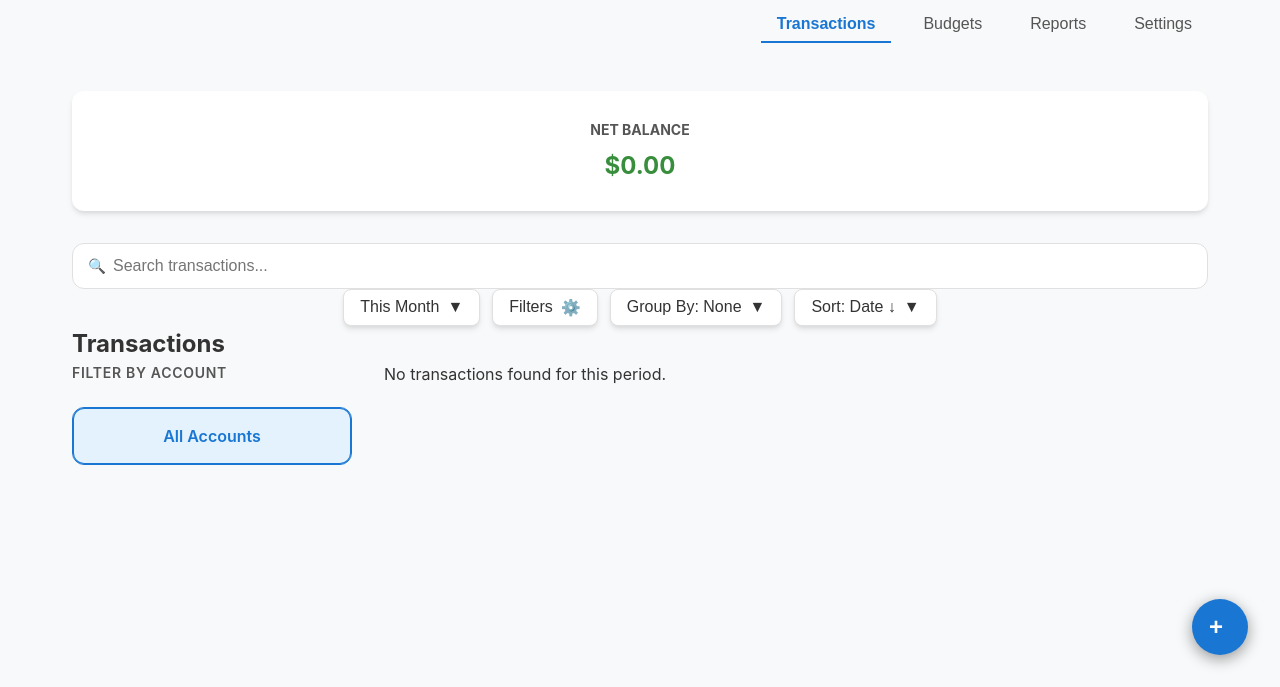
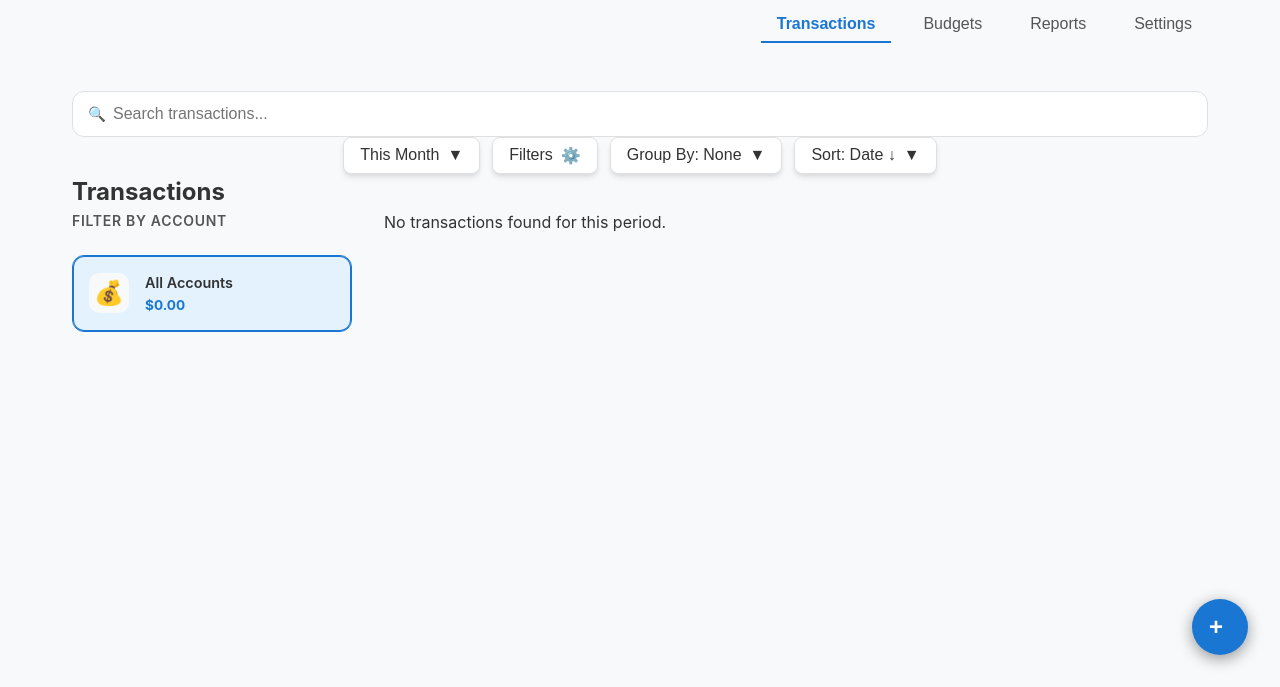
Before and after one commit to paulang1807/budget-n-expenses, a website built with Vite: page frontend/index.html in a window 1280 px wide. Shown: the part 113-800 px from the top of the page. Built offline with nearby package versions, Linux system fonts and the light colour scheme; files whose address does not match are found by name.

Commit message:
feat: Remove net balance summary card and display total balance within the 'All Accounts' sidebar tile.

```diff
--- a/frontend/index.html
+++ b/frontend/index.html
@@ -27,12 +27,7 @@
             </nav>
         </header>
 
-        <section class="summary-cards">
-            <div class="card net">
-                <h3>Net Balance</h3>
-                <div class="amount" id="net-balance">$0.00</div>
-            </div>
-        </section>
+
 
         <div class="filter-section">
             <div class="search-bar">
--- a/frontend/src/main.js
+++ b/frontend/src/main.js
@@ -205,16 +205,10 @@ function updateThemeIcon(theme) {
 }
 
 function updateSummaryCards() {
-    const filteredTxs = getFilteredTransactions(state);
-
-    const income = filteredTxs.filter(tx => tx.type === 'income').reduce((sum, tx) => sum + Number(tx.amount), 0);
-    const expense = filteredTxs.filter(tx => tx.type === 'expense').reduce((sum, tx) => sum + Number(tx.amount), 0);
-    const net = income - expense;
-
-    const netEl = document.getElementById('net-balance');
-    if (netEl) {
-        netEl.textContent = formatCurrency(net);
-        netEl.style.color = net >= 0 ? 'var(--success)' : 'var(--danger)';
+    // Re-render sidebar if it exists to update balances (individual and total)
+    const sidebar = document.querySelector('.accounts-sidebar');
+    if (sidebar) {
+        renderAccountsSidebar(sidebar);
     }
 }
 
@@ -280,12 +274,17 @@ function renderTransactions(container) {
 function renderAccountsSidebar(container) {
     const selectedAccounts = state.filter.accounts || [];
     const isAllSelected = selectedAccounts.length === 0;
+    const totalBalance = state.accounts.reduce((sum, acc) => sum + Number(acc.balance), 0);
 
     container.innerHTML = `
         <div class="sidebar-title">Filter by Account</div>
         <div class="account-tile-list">
             <div class="account-tile account-tile-all ${isAllSelected ? 'active' : ''}" id="tile-all-accounts">
-                All Accounts
+                <div class="account-tile-icon">💰</div>
+                <div class="account-tile-info">
+                    <div class="account-tile-name">All Accounts</div>
+                    <div class="account-tile-balance">${formatCurrency(totalBalance)}</div>
+                </div>
             </div>
             ${state.accounts.map(acc => {
         const isActive = selectedAccounts.includes(acc.id);
--- a/frontend/src/style.css
+++ b/frontend/src/style.css
@@ -283,9 +283,8 @@ header {
 }
 
 .account-tile-all {
-    justify-content: center;
     font-weight: 600;
-    color: var(--text-light);
+    color: var(--text);
     border-style: dashed;
 }
 
```
